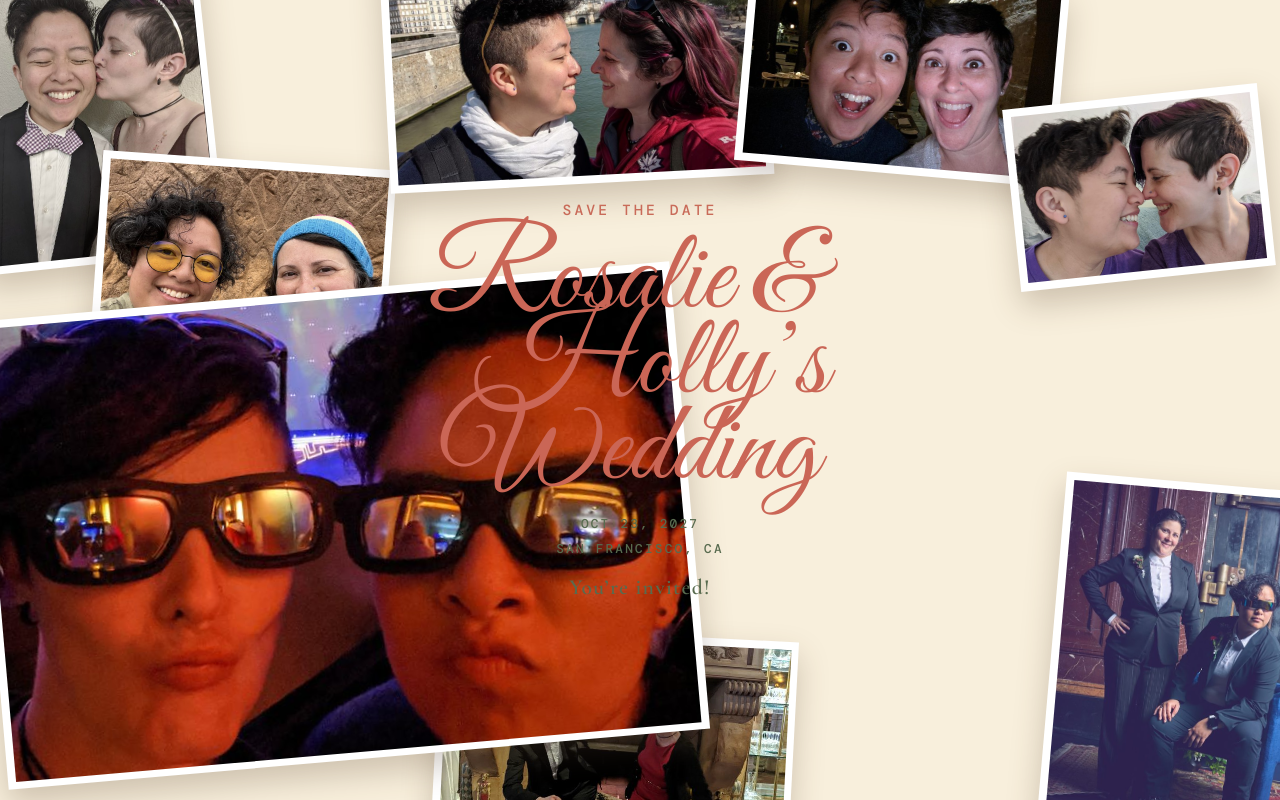
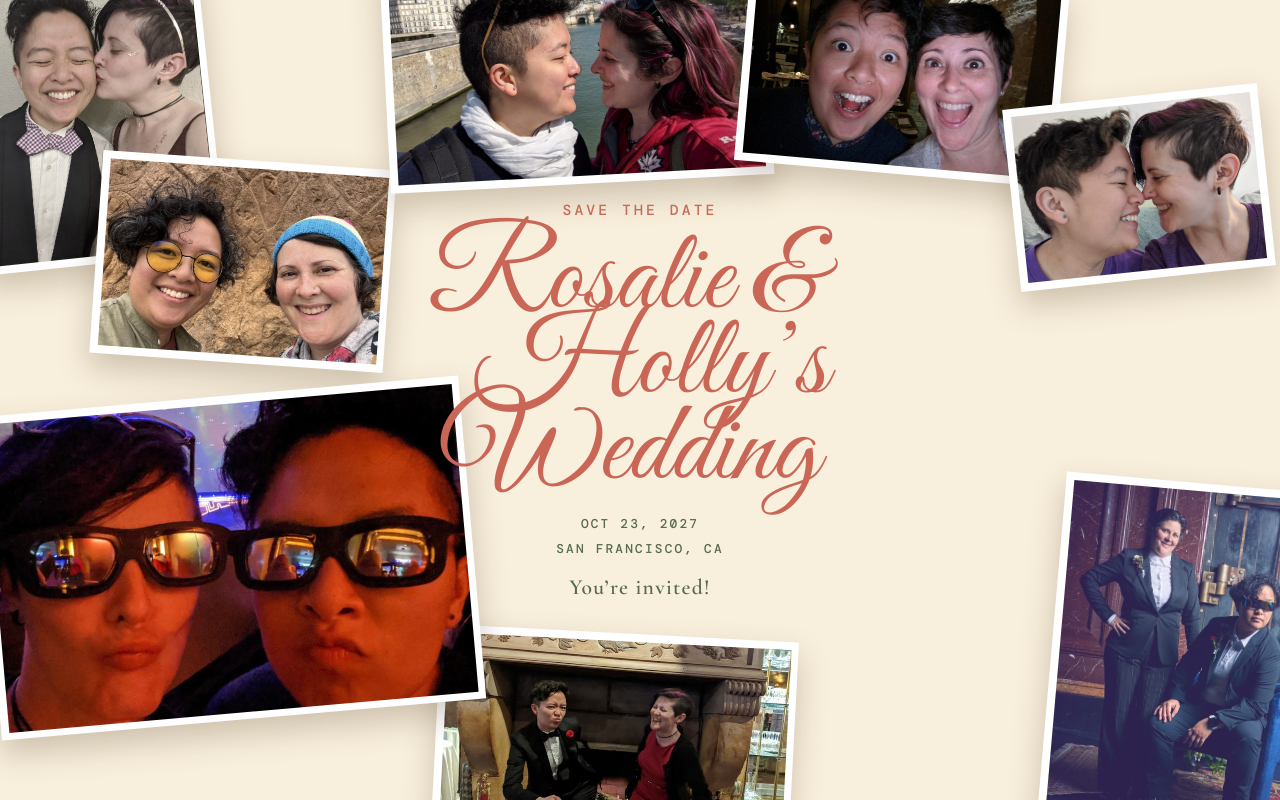
Before and after one commit to rosatolen/wedding, a website built with Vite: page index.html in a window 1280 px wide. Built offline with nearby package versions, Linux system fonts and the light colour scheme.

Commit message:
Keep wedding photo overlap outside reading band

```diff
--- a/styles.css
+++ b/styles.css
@@ -14,6 +14,6 @@
 .collage { position: absolute; z-index: 2; inset: 0; pointer-events: none; }.photo { position: absolute; margin: 0; padding: clamp(.35rem, .6vw, .55rem); background: #fff; box-shadow: 0 .9rem 1.9rem rgb(84 60 42 / .26); }.photo img { display: block; width: 100%; height: 100%; object-fit: cover; }
 .photo--tuxedo { top: -6%; left: -2.5%; width: 19%; aspect-ratio: .78; transform: rotate(-6deg); }.photo--glasses { top: 20%; left: 7.5%; width: 23%; aspect-ratio: 1.45; transform: rotate(4deg); }.photo--paris { top: -9%; left: 30%; width: 30%; aspect-ratio: 1.5; transform: rotate(-3deg); }
 .photo--restaurant { top: -3%; left: 58%; width: 25%; aspect-ratio: 1.62; transform: rotate(5deg); }.photo--nose { top: 12%; left: 79%; width: 20%; aspect-ratio: 1.4; transform: rotate(-6deg); }
-.photo--neon { bottom: 5%; left: -1%; z-index: 3; width: 55%; aspect-ratio: 1.5; transform: rotate(-5deg); }.photo--fireplace { bottom: -9%; left: 34%; width: 28%; aspect-ratio: 1.5; transform: rotate(3deg); }.photo--door { bottom: -8%; right: -4%; width: 22%; aspect-ratio: .74; transform: rotate(5deg); }
+.photo--neon { bottom: 10%; left: -1%; z-index: 3; width: 38%; aspect-ratio: 1.5; transform: rotate(-5deg); }.photo--fireplace { bottom: -9%; left: 34%; width: 28%; aspect-ratio: 1.5; transform: rotate(3deg); }.photo--door { bottom: -8%; right: -4%; width: 22%; aspect-ratio: .74; transform: rotate(5deg); }
 @media (max-width: 700px) { .invitation { padding: 1rem .75rem; }.photo--tuxedo { top: -3%; left: -6%; width: 29%; }.photo--glasses { top: 9%; left: 14%; width: 38%; }.photo--paris { top: -2%; left: 44%; width: 42%; }.photo--restaurant { top: 4%; left: 70%; right: auto; width: 36%; }.photo--nose { top: 13%; left: 76%; right: auto; width: 32%; }.photo--neon { bottom: 8%; left: -10%; width: 58%; }.photo--fireplace { bottom: -8%; left: 22%; width: 62%; }.photo--door { bottom: -10%; right: -10%; width: 40%; } h1 { font-size: clamp(3.9rem, 17vw, 5.6rem); line-height: .72; } }
 @media (max-width: 380px) { h1 { font-size: clamp(3.6rem, 17vw, 4.5rem); } .details p { font-size: .58rem; letter-spacing: .13em; } }
```
